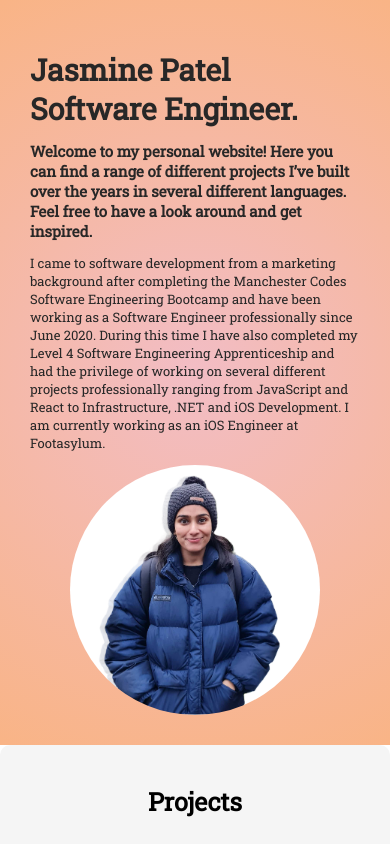
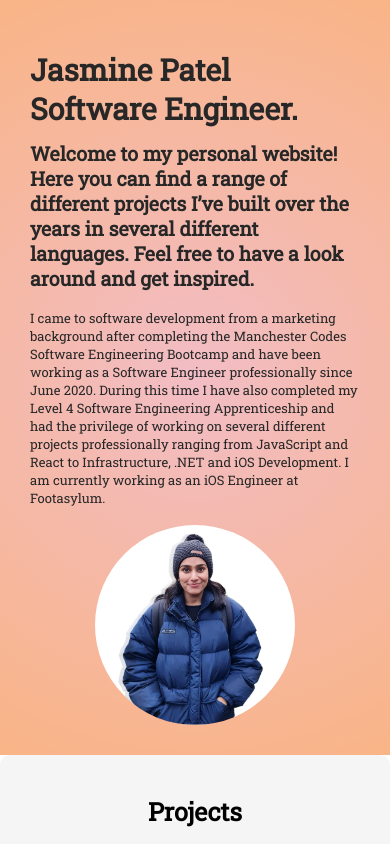
Before and after one commit to JasmineAmberPatel/jasmine-portfolio, a React (Create React App) app: page / in a window 390 px wide. Shown: the top 844 px of the page. Built offline with nearby package versions, Linux system fonts and the light colour scheme.

Commit message:
Make layout responsive

```diff
--- a/src/components/about.jsx
+++ b/src/components/about.jsx
@@ -9,14 +9,18 @@ function About() {
             <div className="About">
                 <h1 className="Title">Jasmine Patel Software Engineer.</h1>
                 <br />
+                <div className="Main">
+                    <div className="Intro">
                     <h2>Welcome to my personal website! Here you can find a range of different projects I’ve built over the years in several different languages.
                         Feel free to have a look around and get inspired. </h2>
                     <br />
-                <p className="Intro">I came to software development from a marketing background after completing the Manchester Codes Software Engineering Bootcamp and have been working as a Software Engineer professionally since June 2020.
+                    <p>I came to software development from a marketing background after completing the Manchester Codes Software Engineering Bootcamp and have been working as a Software Engineer professionally since June 2020.
                         During this time I have also completed my Level 4 Software Engineering Apprenticeship and had the privilege of working on several different projects professionally ranging from JavaScript and React to Infrastructure, .NET and iOS Development.
                         I am currently working as an iOS Engineer at Footasylum.</p>
                     <br />
+                    </div>
                     <img className="Jasmine" src={require('../images/jasmine-picture.png')} alt="Jasmine"></img>
+                </div>
             </div>
         </div>
     )
--- a/src/styles/about.css
+++ b/src/styles/about.css
@@ -22,13 +22,19 @@
     width: 70%;
 }
 
+.Main {
+    display: flex;
+    flex-direction: inline-flex;
+    justify-content: space-between;
+}
+
 .Intro {
-    width: 100%;
+    width: 70%;
     font-size: 13px;
 }
 
 .Jasmine {
-    height: 300px;
+    height: 250px;
     border-radius: 50%;
 }
 
@@ -43,9 +49,18 @@
         border-radius: 0px;
         padding-top: 2rem;
     }
+    .Main {
+        display: flex;
+        flex-direction: inline-flex;
+        flex-wrap: wrap;
+        justify-content: center;
+        align-items: center;
+    }
+    .Intro {
+        width: 100%;
+    }
     .Jasmine {
-        height: 250px;
-        border-radius: 50%;
+        height: 200px
     }
   }
 
```
Lines whose indentation alone changed are shown as unchanged.
